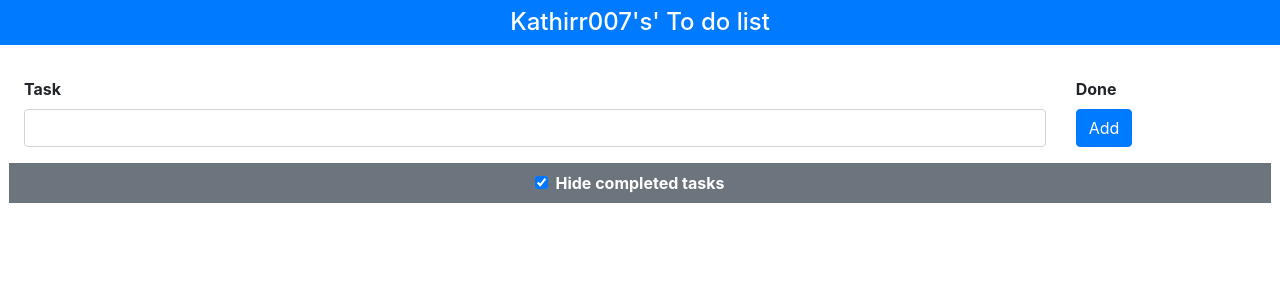
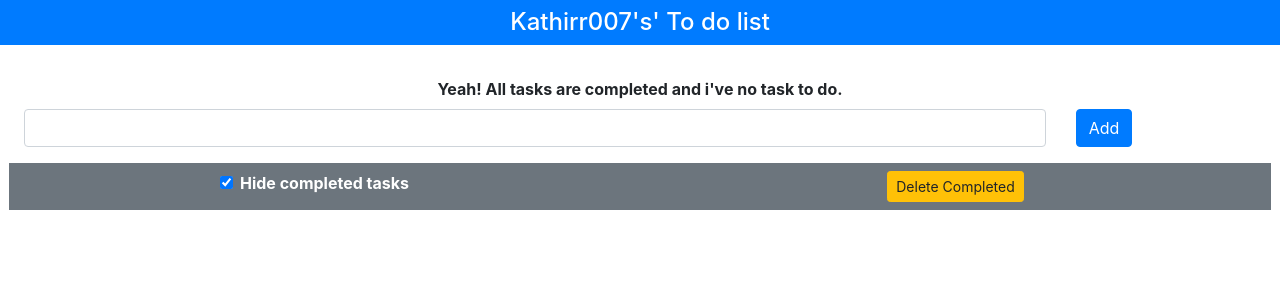
Before and after one commit to kathirr007/ProVue.js-2-Projects, a Vue app in the folder todo/: page / in a window 1280 px wide. Shown: the top 300 px of the page. Built offline with nearby package versions, Linux system fonts and the light colour scheme.

Commit message:
Added future to delete the completed tasks from the list and Show default message when there is no task to do

```diff
--- a/todo/src/App.vue
+++ b/todo/src/App.vue
@@ -4,24 +4,31 @@
       {{name}}'s' To do list
     </h4>
     <div class="container-fluid p-4">
+      <div class="row" v-if="filteredTasks.length == 0">
+        <div class="col text-center">
+          <b>Yeah! All tasks are completed and i've no task to do.</b>
+        </div>
+      </div>
+      <template v-else>
         <div class="row">
           <div class="col font-weight-bold">Task</div>
           <div class="col-2 font-weight-bold">Done</div>
         </div>
-      <div class="row" v-for="task in filteredTasks" v-bind:key="task.action">
+        <div class="row" v-for="task in filteredTasks" :key="task.action">
           <div class="col">{{task.action}}</div>
           <div class="col-2">
             <input type="checkbox" class="form-check-input" v-model="task.done" />
             {{task.done}}
           </div>
         </div>
-      <form v-on:submit.prevent class="form">
+      </template>
+      <form @submit.prevent class="form">
         <div class="row py-2">
           <div class="col">
             <input reqiured v-model="newItemText" class="form-control" />
           </div>
           <div class="col-2">
-            <button class="btn btn-primary" type="submit" v-on:click="addNewTodo">Add</button>
+            <button class="btn btn-primary" type="submit" @click="addNewTodo">Add</button>
           </div>
         </div>
       </form>
@@ -31,6 +38,11 @@
           <label for="hideCompleted" class="form-check-label font-weight-bold">
             Hide completed tasks
           </label>
+        </div>
+        <div class="col text-center">
+          <button class="btn btn-sm btn-warning" @click="deleteCompleted">
+            Delete Completed
+          </button>
         </div>
       </div>
     </div>
@@ -63,8 +75,15 @@ export default {
           done: false
         });
       }
+      this.storeData();
+      this.newItemText = '';
+    },
+    storeData() {
       localStorage.setItem('todos', JSON.stringify(this.tasks));
-      this.newItemText = '';
+    },
+    deleteCompleted() {
+      this.tasks = this.tasks.filter(task => !task.done);
+      this.storeData();
     }
   },
   created() {
```
Lines whose indentation alone changed are shown as unchanged.
